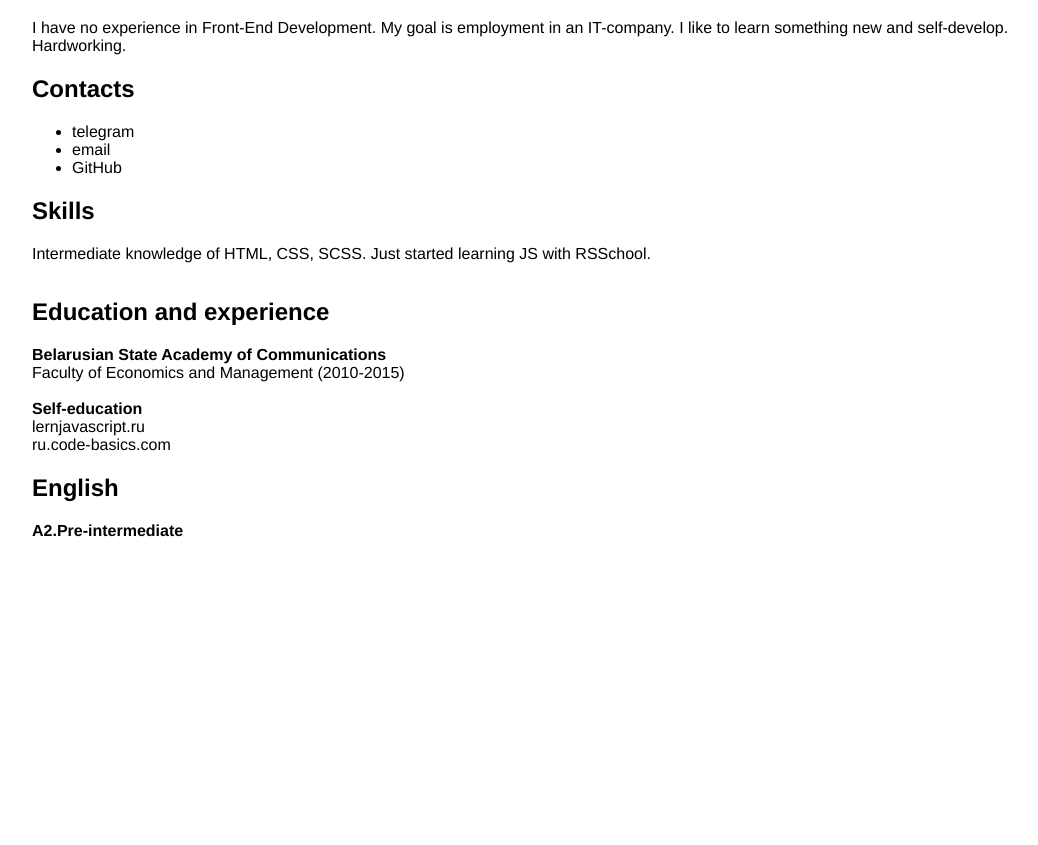
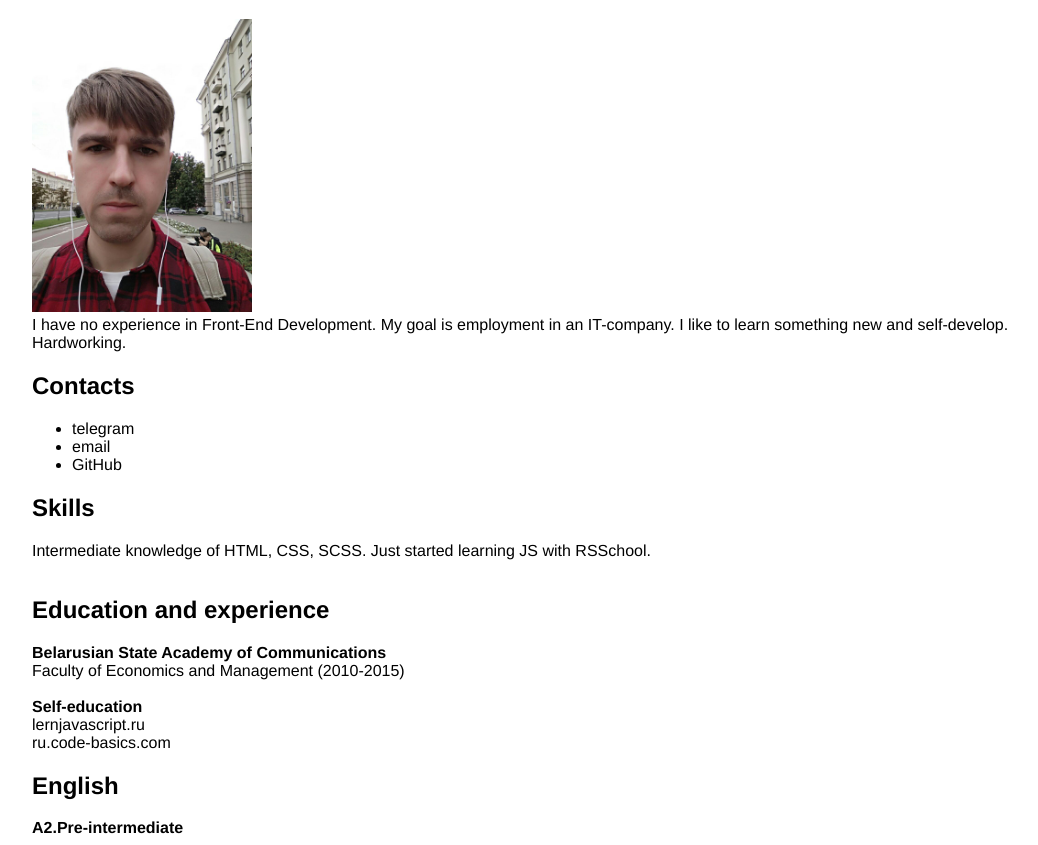
Before and after one commit to itiszella/rsschool-cv, a plain HTML site: page index.html in a window 1280 px wide. Shown: the part 61-906 px from the top of the page, without its empty margins (96-1134 px from the left). Before the commit the page ends 800 px from the top, so only its background shows below. Drawn offline with Linux system fonts and the light colour scheme.

Commit message:
feat: add image to index.html

```diff
--- a/index.html
+++ b/index.html
@@ -10,6 +10,9 @@
     <div class="wrapper">
       <header>
         <h1>Roman Shalupenko</h1>
+        <div class="image">
+          <img class="myfoto" src="myown.jpg" alt="me" />
+        </div>
         <span>
           I have no experience in Front-End Development. My goal is employment
           in an IT-company. I like to learn something new and self-develop.
--- a/style.css
+++ b/style.css
@@ -12,6 +12,10 @@ body {
   margin: 0 auto;
 }
 
+.myfoto {
+  width: 220px;
+}
+
 .link {
   text-decoration: none;
   color: black;
```
Also changed, not shown: myown.jpg (added).
